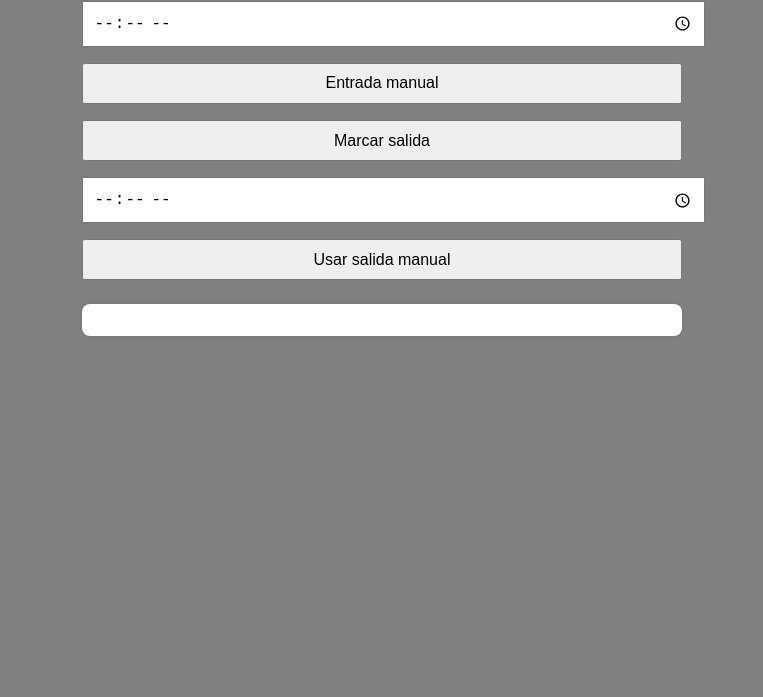
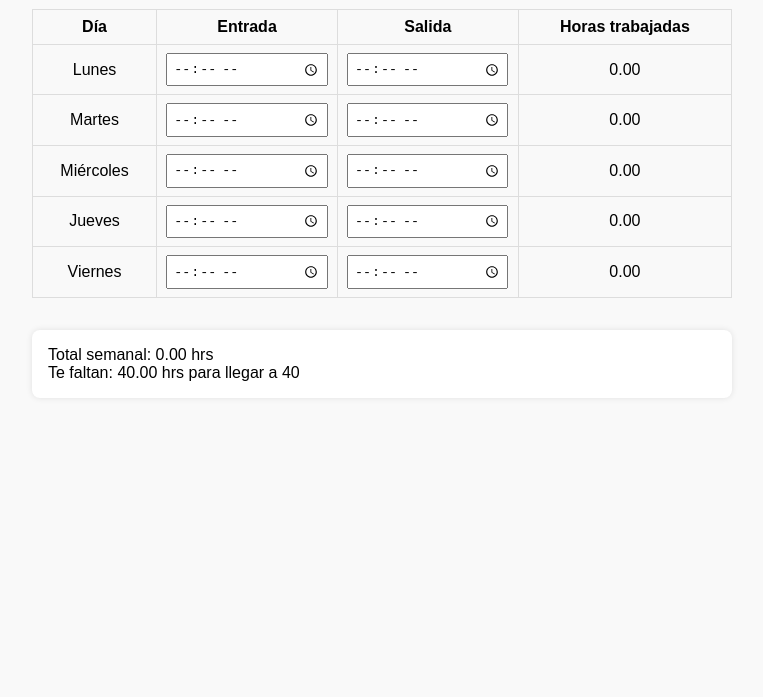
Before and after one commit to MichelleReyes12A/WorkTime, a plain HTML site: page index.html in a window 1280 px wide. Shown: the part 103-800 px from the top of the page, without its empty margins (258-1021 px from the left). Drawn offline with Linux system fonts and the light colour scheme.

Commit message:
Update index.html

```diff
--- a/index.html
+++ b/index.html
@@ -1,138 +1,133 @@
-<!DOCTYPE html> <!-- Tipo HTML -->
-<html lang="es"> <!-- idioma -->
-
+<!DOCTYPE html>
+<html lang="es">
 <head>
-  <meta charset="UTF-8" />
-  <meta name="viewport" content="width=device-width, initial-scale=1.0"/>
-  <title>Horas de Miseria</title> <!-- Nombre de la pagina, se ve cuando ves URL-->
-
+  <meta charset="UTF-8">
+  <meta name="viewport" content="width=device-width, initial-scale=1">
+  <title>Simulador de semana laboral</title>
   <style>
-    body
-    {
-      font-family: sans-serif;
-      max-width: 600px;
+    body {
+      font-family: Arial, sans-serif;
+      padding: 2rem;
+      background-color: #f9f9f9;
+      max-width: 700px;
       margin: auto;
-      padding: 1rem;
-      background-color: #808080;
     }
-
-    h1
-    {
+    h1 {
       text-align: center;
     }
-
-    button, input
-    {
-      margin: 0.5rem 0;
-      padding: 0.6rem;
-      font-size: 1rem;
+    table {
       width: 100%;
+      border-collapse: collapse;
+      margin-top: 1rem;
     }
-
-    .resultado
-    {
-      margin-top: 1rem;
-      background: white;
+    th, td {
+      border: 1px solid #ddd;
+      padding: 0.5rem;
+      text-align: center;
+    }
+    input[type="time"] {
+      width: 90%;
+      padding: 0.3rem;
+    }
+    .summary {
+      margin-top: 2rem;
       padding: 1rem;
+      background: #fff;
       border-radius: 8px;
-      box-shadow: 0 0 4px rgba(0,0,0,0.1);
+      box-shadow: 0 0 6px rgba(0,0,0,0.1);
     }
   </style>
 </head>
+<body>
+  <h1>Simulador de semana laboral</h1>
 
+  <table>
+    <thead>
+      <tr>
+        <th>Día</th>
+        <th>Entrada</th>
+        <th>Salida</th>
+        <th>Horas trabajadas</th>
+      </tr>
+    </thead>
+    <tbody id="tabla">
+      <!-- Las filas se generan con JS -->
+    </tbody>
+  </table>
 
-
-<body>
-  <h1>Horas de esclavitud (: </h1>
-
-  <!-- <button onclick="marcarEntrada()">Marcar entrada</button> -->
-  <input type="time" id="entradaManual" />
-  <button onclick="usarEntradaManual()">Entrada manual</button>
-
-  <button onclick="marcarSalida()">Marcar salida</button>
-  <input type="time" id="salidaManual" />
-  <button onclick="usarSalidaManual()">Usar salida manual</button>
-
-  <div class="resultado" id="info"></div>
+  <div class="summary" id="resumen">
+    Total semanal: 0.00 hrs<br>
+    Te faltan: 40.00 hrs para llegar a 40
+  </div>
 
   <script>
-    let entrada = null;
-    let salida = null;
-    const HORA_COMIDA = 1; // 1 hora
+    const dias = ["Lunes", "Martes", "Miércoles", "Jueves", "Viernes"];
+    const tabla = document.getElementById("tabla");
+    const resumen = document.getElementById("resumen");
 
-    function format(date)
-    { return date.toLocaleTimeString([], { hour: '2-digit', minute: '2-digit' }); }
+    function crearFila(dia, i) {
+      const tr = document.createElement("tr");
 
+      const tdDia = document.createElement("td");
+      tdDia.textContent = dia;
 
+      const tdEntrada = document.createElement("td");
+      const entrada = document.createElement("input");
+      entrada.type = "time";
+      entrada.id = `entrada-${i}`;
+      entrada.oninput = calcularTodo;
+      tdEntrada.appendChild(entrada);
 
+      const tdSalida = document.createElement("td");
+      const salida = document.createElement("input");
+      salida.type = "time";
+      salida.id = `salida-${i}`;
+      salida.oninput = calcularTodo;
+      tdSalida.appendChild(salida);
 
+      const tdHoras = document.createElement("td");
+      tdHoras.id = `horas-${i}`;
+      tdHoras.textContent = "0.00";
 
-    function mostrarResultado(horas)
-    {
-      const fecha = new Date().toISOString().split('T')[0];
-      guardarRegistro(fecha, horas);
+      tr.appendChild(tdDia);
+      tr.appendChild(tdEntrada);
+      tr.appendChild(tdSalida);
+      tr.appendChild(tdHoras);
 
-      const semana = obtenerHorasSemana();
-      const faltan = Math.max(0, 40 - semana);
-
-      const ahora = new Date();
-      const sugerida = new Date(ahora.getTime() + (faltan * 60 * 60 * 1000));
-
-      document.getElementById('info').innerText =
-        `Horas trabajadas hoy: ${horas.toFixed(2)} hrs\n` +
-        `Horas acumuladas esta semana: ${semana.toFixed(2)} hrs\n` +
-        `Faltan: ${faltan.toFixed(2)} hrs para llegar a 40\n` +
-        (salida ? "" : `Hora sugerida de salida: ${format(sugerida)}`);
+      tabla.appendChild(tr);
     }
 
+    function calcularTodo() {
+      let total = 0;
 
+      for (let i = 0; i < dias.length; i++) {
+        const entrada = document.getElementById(`entrada-${i}`).value;
+        const salida = document.getElementById(`salida-${i}`).value;
+        const tdHoras = document.getElementById(`horas-${i}`);
 
-    function calcularHoras()
-    {
-      if (!entrada || !salida)
-      {
-        alert("Falta marcar entrada o salida");
-        return;
+        if (entrada && salida) {
+          const [eh, em] = entrada.split(":").map(Number);
+          const [sh, sm] = salida.split(":").map(Number);
+
+          let horas = (sh + sm / 60) - (eh + em / 60) - 1; // -1 por comida
+
+          horas = Math.max(0, horas);
+          tdHoras.textContent = horas.toFixed(2);
+          total += horas;
+        } else {
+          tdHoras.textContent = "0.00";
+        }
       }
 
-      const diff = (salida - entrada) / 1000 / 60 / 60; // en horas
-      const horasTrabajadas = Math.max(0, diff - HORA_COMIDA);
-      mostrarResultado(horasTrabajadas);
+      const faltan = Math.max(0, 40 - total);
+      resumen.innerHTML = `
+        Total semanal: ${total.toFixed(2)} hrs<br>
+        ${faltan === 0 ? "¡Ya cumpliste tus 40 horas! 🎉" : `Te faltan: ${faltan.toFixed(2)} hrs para llegar a 40`}
+      `;
     }
 
-    function marcarEntrada() {
-      entrada = new Date();
-      alert("Entrada registrada a las " + format(entrada));
-    }
-
-    function marcarSalida() {
-      salida = new Date();
-      alert("Salida registrada a las " + format(salida));
-      calcularHoras();
-    }
-
-    function usarEntradaManual() {
-      const input = document.getElementById('entradaManual').value;
-      if (!input) return alert("Hora inválida");
-
-      const hoy = new Date();
-      const [h, m] = input.split(":");
-      entrada = new Date(hoy.getFullYear(), hoy.getMonth(), hoy.getDate(), h, m);
-      alert("Entrada manual registrada a las " + format(entrada));
-    }
-
-    function usarSalidaManual() {
-      const input = document.getElementById('salidaManual').value;
-      if (!input) return alert("Hora inválida");
-
-      const hoy = new Date();
-      const [h, m] = input.split(":");
-      salida = new Date(hoy.getFullYear(), hoy.getMonth(), hoy.getDate(), h, m);
-      alert("Salida manual registrada a las " + format(salida));
-      calcularHoras();
-    }
+    // Inicializar tabla
+    dias.forEach((dia, i) => crearFila(dia, i));
   </script>
 </body>
-
-
 </html>
```
